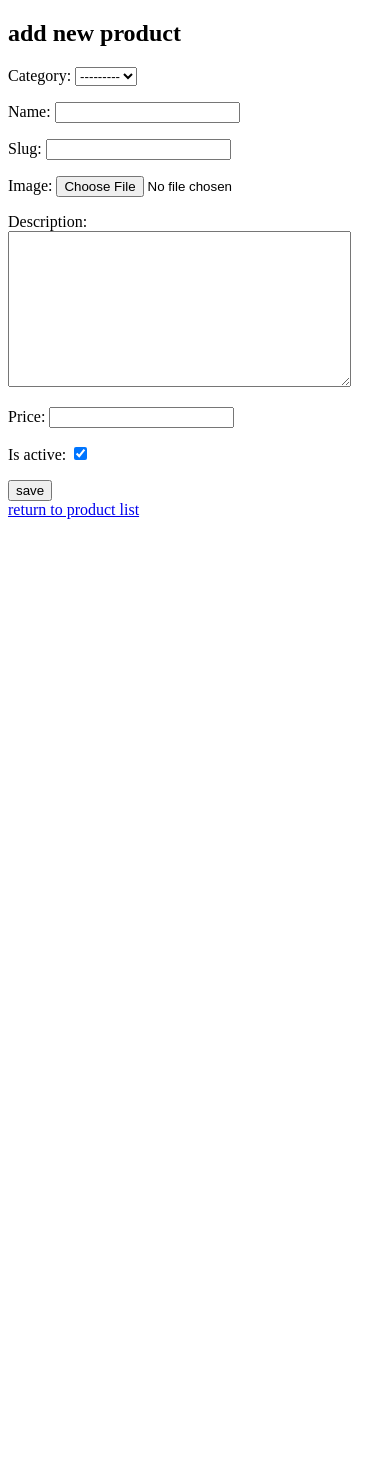
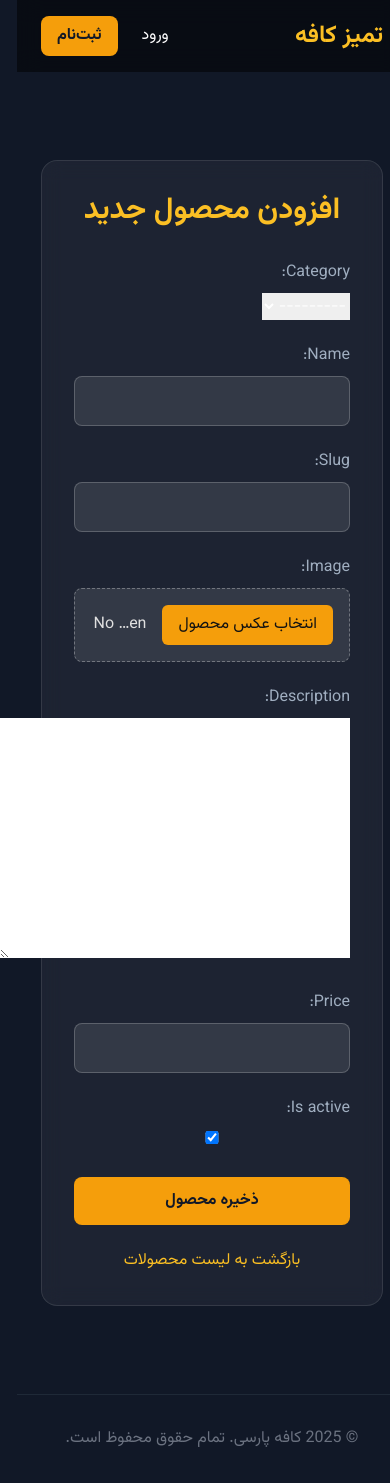
Before and after one commit to mohammadsafarpour/coffee-shop, a Django app: page /products/add/ in a window 390 px wide. Before the commit the page ends 519 px from the top, so only its background shows below. Run offline with Django 5.2, Linux system fonts and the light colour scheme; data that the repository does not hold is empty; some libraries are stand-ins or nearby versions.

Commit message:
improve products templates

```diff
--- a/Templates/products/product_create.html
+++ b/Templates/products/product_create.html
@@ -1,21 +1,47 @@
-<!DOCTYPE html>
-<html lang="en">
-<head>
-    <meta charset="UTF-8">
-    <meta name="viewport" content="width=device-width, initial-scale=1.0">
-    <title>Creating Product</title>
-</head>
-<body>
+{% extends "base.html" %}
 
-    <h2> add new product </h2>
+{% block title %}افزودن محصول جدید{% endblock %}
 
-<form method="post" enctype="multipart/form-data">
-  {% csrf_token %}
-  {{ form.as_p }}
-  <button type="submit">save</button>
-</form>
+{% block content %}
+<div class="flex justify-center items-center py-10">
+    <div class="w-full max-w-lg glass-card rounded-2xl p-8">
+        <h2 class="text-3xl font-bold text-center text-amber-400 mb-8">افزودن محصول جدید</h2>
 
-<a href="{% url 'product-list' %}"> return to product list</a>
+        <form method="post" enctype="multipart/form-data" class="space-y-6">
+            {% csrf_token %}
 
-</body>
-</html>
+            <!-- Custom styling for file input -->
+            <style>
+                input[type="file"] {
+                    background-color: rgba(255, 255, 255, 0.1);
+                    border: 1px dashed rgba(255, 255, 255, 0.3);
+                    padding: 1rem;
+                    cursor: pointer;
+                }
+                input[type="file"]::-webkit-file-upload-button {
+                    display: none;
+                }
+                input[type="file"]::before {
+                    content: 'انتخاب عکس محصول';
+                    display: inline-block;
+                    background: #f59e0b; /* amber-500 */
+                    color: #121212;
+                    padding: 0.5rem 1rem;
+                    border-radius: 0.375rem;
+                    cursor: pointer;
+                    margin-left: 1rem;
+                }
+            </style>
+
+            {{ form.as_p }}
+
+            <button type="submit" class="w-full bg-amber-500 hover:bg-amber-600 text-gray-900 font-bold py-3 px-4 rounded-lg transition-all duration-300 transform hover:scale-105">
+                ذخیره محصول
+            </button>
+        </form>
+        <p class="text-center text-gray-400 mt-6">
+            <a href="{% url 'product-list' %}" class="text-amber-400 hover:underline">بازگشت به لیست محصولات</a>
+        </p>
+    </div>
+</div>
+{% endblock %}
```
Also changed, not shown: Templates/products/product_list.html (+33 -26 lines).
